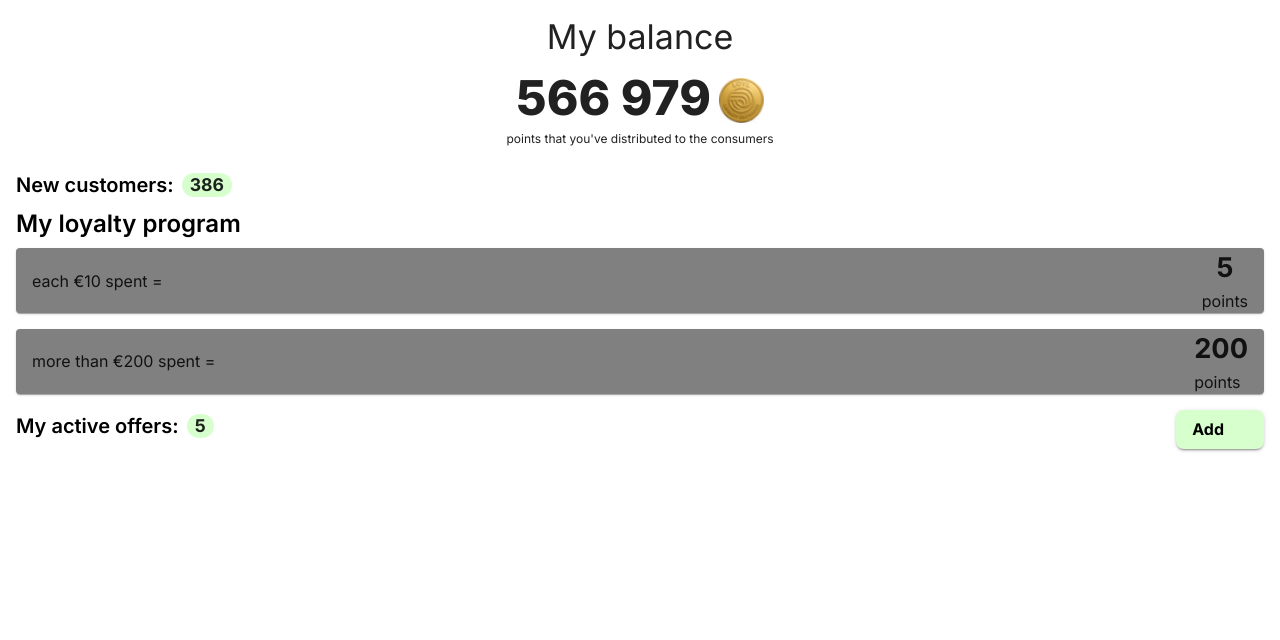
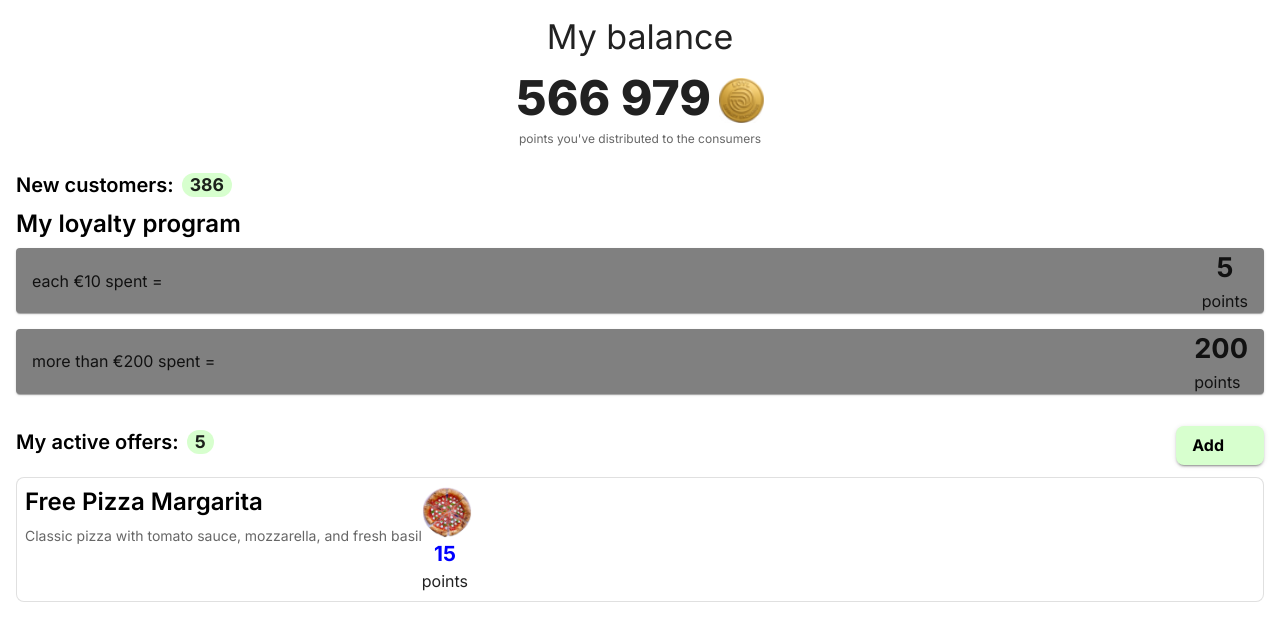
Before and after one commit to edvin3i/loyelto, a React (Vite) app in the folder srcs/frontend/webapp/loyelto-web/: page / in a window 1280 px wide. Shown: the top 640 px of the page. Built offline with nearby package versions, Linux system fonts and the light colour scheme; some icons are missing; a web font is replaced by a local one.

Commit message:
most of the business main page done. hoping to get help from Sveta for the colors

```diff
--- a/srcs/frontend/webapp/loyelto-web/src/business-app/BusinessMain.tsx
+++ b/srcs/frontend/webapp/loyelto-web/src/business-app/BusinessMain.tsx
@@ -1,4 +1,4 @@
-import { Box, CssBaseline, Typography, Stack, Chip, IconButton, Paper, Button } from '@mui/material';
+import { Box, CssBaseline, Typography, Stack, Chip, IconButton, Paper, Button, Card, CardMedia } from '@mui/material';
 import { styled } from '@mui/material/styles'
 import { useTheme, Theme } from '@mui/material/styles'
 import InfoOutlineIcon from '@mui/icons-material/InfoOutline';
@@ -38,8 +38,9 @@ export default function BusinessMain() {
                 </Stack>
                 <Typography variant='caption' gutterBottom
                     sx={{
-                        textAlign: 'center'
-                    }}>points that you've distributed to the consumers</Typography>
+                        textAlign: 'center',
+                        color: 'text.secondary'
+                    }}>points you've distributed to the consumers</Typography>
 
             </Box>
             <Box component="section" sx={{
@@ -70,14 +71,19 @@ export default function BusinessMain() {
                     <ProgramElement condition='more than €200 spent =' points='200' />
                 </Stack>
             </Box>
-            <Box component="section" sx={{
-                marginTop: 2,
+            <Box component="section"
+                sx={{
+                    marginTop: 4,
                     marginX: 2,
+                }}>
+                <Box sx={{
+
                     display: "flex",
-                justifyContent: 'space-between'
+                    justifyContent: 'space-between',
+                    marginBottom: 1.5
                 }}>
                     <CustomersOrOffersHeading heading='My active offers' chipContent={5} />
-                <Button variant="contained" color="secondary" endIcon={<AddIcon fontSize='large'/>}
+                    <Button variant="contained" color="secondary" endIcon={<AddIcon fontSize='large' />}
                         sx={{
                             textTransform: 'none',
                             fontWeight: 700,
@@ -86,6 +92,30 @@ export default function BusinessMain() {
                             borderRadius: 2
                         }}>Add</Button>
                 </Box>
+                <Card variant='outlined' sx={{padding: 1, borderRadius: 2}}>
+                    <Box sx={{display: 'flex', flexDirection: 'row'}}>
+                        <Stack direction="column">
+                            <Typography variant="h5" color="initial" gutterBottom
+                                sx={{ fontWeight: '600' }}
+                            >Free Pizza Margarita</Typography>
+                            <Typography variant="body2" sx={{ color: 'text.secondary' }}>
+                                Classic pizza with tomato sauce, mozzarella, and fresh basil</Typography>
+                        </Stack>
+                        <Stack direction="column">
+                            <CardMedia
+                                component="img"
+                                sx={{ width: 50 }}
+                                image="pizza-nobg.png"
+                                alt="Pizza Mozzarella campaign"
+                            />
+                            <Stack direction="column" sx={{ paddingRight: 2 }}>
+                                <Box sx={{ fontSize: '1.3rem', fontWeight: 700, display: 'flex', justifyContent: 'center', color: 'blue' }}>15</Box>
+                                <Box>points</Box>
+                            </Stack>
+                        </Stack>
+                    </Box>
+                </Card>
+            </Box>
         </>
     )
 }
```
Also changed, not shown: srcs/frontend/webapp/loyelto-web/public/pizza-nobg.png (added). Lines whose indentation alone changed are shown as unchanged.
